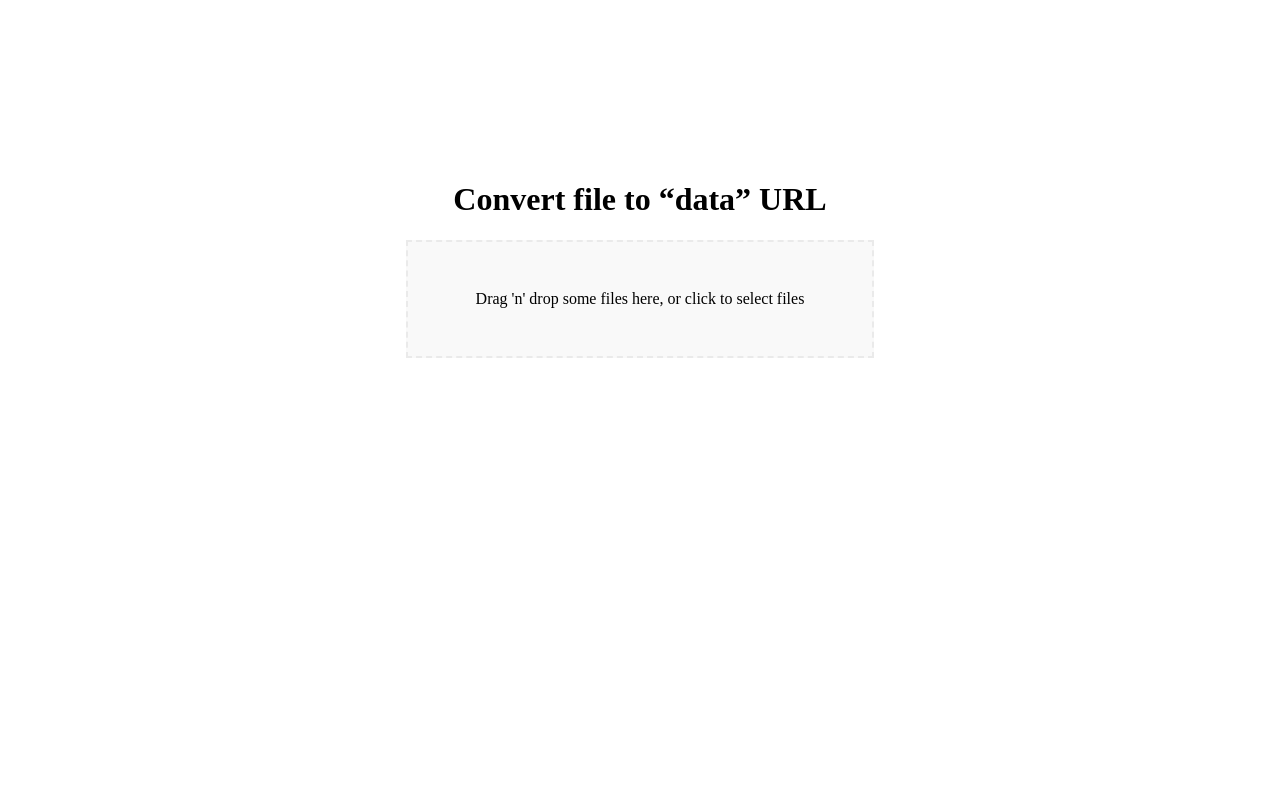
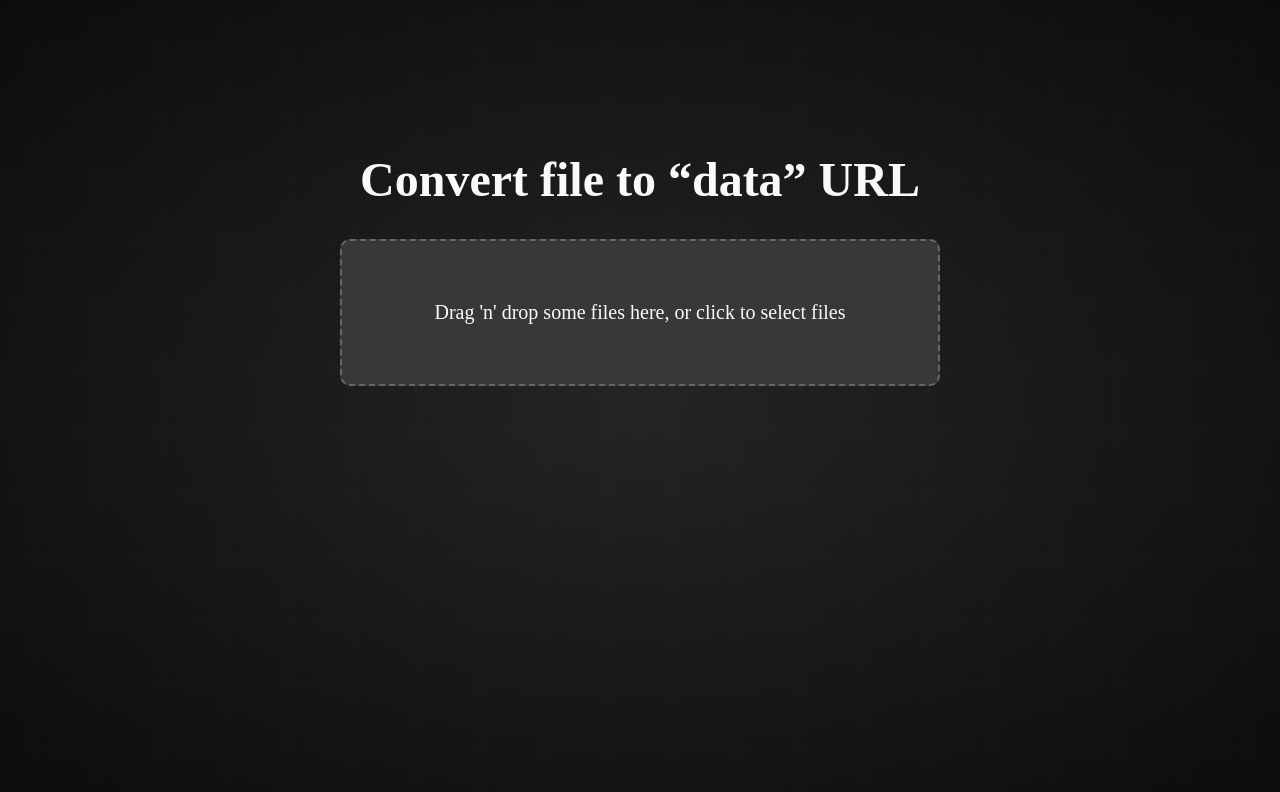
Before and after one commit to Aikain/Tools, a Next.js app: page /dataurl in a window 1280 px wide. Shown: the top 792 px of the page. Built offline with nearby package versions, Linux system fonts and the light colour scheme.

Commit message:
Clean up styles

```diff
--- a/package.json
+++ b/package.json
@@ -19,6 +19,7 @@
     },
     "dependencies": {
         "@svgr/webpack": "^8.1.0",
+        "nanoid": "^5.0.9",
         "next": "15.1.1",
         "react": "^19.0.0",
         "react-dom": "^19.0.0",
--- a/src/app/dataurl/styles.module.scss
+++ b/src/app/dataurl/styles.module.scss
@@ -3,6 +3,5 @@
     flex-direction: column;
     align-items: center;
 
-    padding-top: 20vh;
-
+    padding: 15vh 2rem;
 }
--- a/src/app/layout.tsx
+++ b/src/app/layout.tsx
@@ -3,6 +3,8 @@ import { Rubik } from 'next/font/google';
 import { ReactNode } from 'react';
 
 import '@/styles/globals.scss';
+
+import styles from './styles.module.scss';
 
 const rubik = Rubik({
     variable: '--font-rubik',
@@ -20,7 +22,9 @@ interface Props {
 
 const RootLayout = ({ children }: Props) => (
     <html lang='en'>
-        <body className={rubik.variable}>{children}</body>
+        <body className={rubik.variable}>
+            <div className={styles.root}>{children}</div>
+        </body>
     </html>
 );
 
--- a/src/app/styles.module.scss
+++ b/src/app/styles.module.scss
@@ -1,7 +1,42 @@
+.root {
+    height: 100%;
+
+    background-image: linear-gradient(
+            0deg,
+            transparent 24%,
+            rgba(255, 255, 255, 0.02) 25%,
+            transparent 26%,
+            transparent 74%,
+            rgba(255, 255, 255, 0.02) 75%,
+            transparent 76%,
+            transparent
+        ),
+        linear-gradient(
+            90deg,
+            transparent 24%,
+            rgba(255, 255, 255, 0.02) 25%,
+            transparent 26%,
+            transparent 74%,
+            rgba(255, 255, 255, 0.02) 75%,
+            transparent 76%,
+            transparent
+        );
+    background-size: 128px 128px;
+    background-position: center;
+
+    overflow-y: auto;
+    scrollbar-gutter: stable both-edges;
+}
+
 .page {
     display: flex;
     justify-content: center;
     align-items: center;
 
+    text-align: center;
+    text-wrap: pretty;
+
+    padding: 2rem;
+
     height: 100%;
 }
--- a/src/components/dataurl/index.tsx
+++ b/src/components/dataurl/index.tsx
@@ -5,12 +5,14 @@ import { useDropzone } from 'react-dropzone';
 import { CSSTransition, TransitionGroup } from 'react-transition-group';
 
 import ContentCopyIcon from '@/icons/content-copy.svg';
+import { nanoid } from 'nanoid';
 
 import styles from './styles.module.scss';
 
 type DataURLFile = {
+    id: string;
     name: string;
-    dataURL: string;
+    dataURL: string | null;
     nodeRef: RefObject<HTMLDivElement | null>;
 };
 
@@ -19,14 +21,15 @@ const DataURL = () => {
 
     const onDrop = useCallback((acceptedFiles: File[]) => {
         acceptedFiles.forEach((file) => {
+            const id = nanoid();
+            setDataURLs((old) => [...old, { id, name: file.name, dataURL: null, nodeRef: createRef() }]);
+
             const reader = new FileReader();
 
-            reader.onload = () => {
-                setDataURLs((old) => [
-                    ...old,
-                    { name: file.name, dataURL: reader.result as string, nodeRef: createRef() },
-                ]);
-            };
+            reader.onload = () =>
+                setDataURLs((old) =>
+                    old.map((value) => (value.id === id ? { ...value, dataURL: reader.result as string } : value)),
+                );
 
             reader.readAsDataURL(file);
         });
@@ -40,7 +43,7 @@ const DataURL = () => {
 
     return (
         <div className={styles.layout}>
-            <div {...getRootProps({ className: styles.dropzone })}>
+            <div {...getRootProps({ className: `${styles.dropzone} ${isDragActive ? styles.dragActive : ''}` })}>
                 <input {...getInputProps()} />
                 {isDragActive ? (
                     <p>Drop the files here ...</p>
@@ -56,19 +59,25 @@ const DataURL = () => {
                         nodeRef={nodeRef}
                         timeout={500}
                         classNames={{ enter: styles.itemEnter, enterActive: styles.itemEnterActive }}>
-                        <div className={styles.item} ref={nodeRef}>
+                        <div className={styles.card} ref={nodeRef}>
                             <div className={styles.header}>
                                 <span className={styles.name}>{name}</span>
+                                {dataURL && (
                                     <div
-                                    className={styles.copy}
+                                        className={styles.iconButton}
                                         onClick={() => handleCopyToClipboard(dataURL)}
                                         aria-label='Copy to clipboard'>
                                         <ContentCopyIcon />
                                     </div>
+                                )}
                             </div>
+                            <div className={styles.content}>
+                                {dataURL && (
                                     <span className={styles.dataURL} onClick={() => handleCopyToClipboard(dataURL)}>
-                                {dataURL}
+                                        {dataURL.substring(0, 250)}
                                     </span>
+                                )}
+                            </div>
                         </div>
                     </CSSTransition>
                 ))}
--- a/src/components/dataurl/styles.module.scss
+++ b/src/components/dataurl/styles.module.scss
@@ -1,4 +1,5 @@
 @use 'sass:color';
+@use '@/styles/elements';
 @use '@/styles/variables';
 
 .layout {
@@ -6,31 +7,6 @@
     flex-direction: column;
     align-items: center;
     gap: 2rem;
-
-    .dropzone {
-        display: flex;
-        flex-direction: column;
-        align-items: center;
-
-        outline: none;
-        transition: border 0.24s ease-in-out;
-
-        padding: 2rem;
-
-        border: 2px dashed variables.$grey;
-        background-color: color.adjust(variables.$light-grey, $alpha: -0.4);
-
-        text-align: center;
-        cursor: pointer;
-
-        width: 400px;
-
-        &:hover,
-        &.dragActive {
-            border-color: variables.$dark-grey;
-            background-color: color.adjust(variables.$light-grey, $alpha: -0.2);
-        }
-    }
 
     .dataURLs {
         display: flex;
@@ -40,72 +16,35 @@
         .itemEnter {
             height: 0;
             opacity: 0;
+            margin-bottom: -0.5rem;
+            border-width: 0;
         }
 
         .itemEnterActive {
-            height: 7rem;
+            height: calc(1.25rem + 2.1rem + 3.75rem + 2rem);
             opacity: 1;
+            margin-bottom: 0;
+            border-width: 1px;
             transition: all 500ms ease-in;
         }
 
-        .item {
-            background: variables.$light-grey;
-            padding: 1rem;
-            border-radius: 1rem;
-
-            width: 400px;
-
-            overflow: hidden;
-            line-height: 1.25rem;
-
+        .card {
             .header {
-                display: flex;
-                flex-direction: row;
-                justify-content: space-between;
-                align-items: center;
-                gap: .5rem;
-
-                margin: -1rem -1rem 0 -1rem;
-                padding: 1rem;
-
-                background: variables.$grey;
-                border-top-left-radius: 1rem;
-                border-top-right-radius: 1rem;
-
-                width: 100%;
-
                 .name {
                     font-size: 1.2rem;
                     font-weight: 600;
+                    line-height: 1.1;
 
                     overflow: hidden;
                     white-space: nowrap;
                     text-overflow: ellipsis;
                 }
-
-                .copy {
-                    cursor: pointer;
-                    color: #000000;
-                    transition: color 0.3s ease;
-
-                    &:hover {
-                        color: variables.$dark-grey;
             }
 
-                    &:active {
-                        color: variables.$grey;
-                    }
-
-                    svg {
-                        display: block;
-                    }
-                }
-            }
-
+            .content {
                 .dataURL {
                     display: -webkit-box;
-
-                padding-top: 1rem;
+                    height: 3.75rem;
 
                     overflow: hidden;
                     overflow-wrap: anywhere;
@@ -116,3 +55,4 @@
             }
         }
     }
+}
--- /dev/null
+++ b/src/styles/elements.scss
@@ -0,0 +1,85 @@
+@use 'sass:color';
+@use './variables';
+
+.card {
+    display: flex;
+    flex-direction: column;
+
+    background-color: variables.$card-background;
+    border-color: variables.$card-border;
+    border-style: solid;
+    border-width: 1px;
+    border-radius: 1rem;
+
+    width: min(600px, 100vw - 4rem);
+
+    overflow: hidden;
+    line-height: 1.25rem;
+
+    .header {
+        display: flex;
+        flex-direction: row;
+        justify-content: space-between;
+        align-items: center;
+        gap: 0.5rem;
+
+        padding: 1rem;
+
+        background-color: color.adjust(variables.$card-background, $blackness: 20%);
+        border-top-left-radius: 1rem;
+        border-top-right-radius: 1rem;
+    }
+
+    .content {
+        padding: 1rem;
+    }
+}
+
+.dropzone {
+    display: flex;
+    flex-direction: column;
+    align-items: center;
+
+    outline: none;
+    transition:
+        border 0.2s ease-in-out,
+        background-color 0.2s ease-in-out;
+
+    padding: 2rem;
+
+    border: 2px dashed color.adjust(variables.$card-border, $whiteness: 20%);
+    border-radius: 0.5rem;
+    background-color: variables.$card-background;
+
+    text-align: center;
+    cursor: pointer;
+
+    width: min(600px, 100vw - 4rem);
+
+    &:hover,
+    &.dragActive {
+        border-color: color.adjust(variables.$card-border, $whiteness: 40%);
+        background-color: color.adjust(variables.$card-background, $whiteness: 10%);
+    }
+}
+
+.iconButton {
+    cursor: pointer;
+    border-radius: 50%;
+    padding: 0.5rem;
+    margin: -0.5rem;
+
+    transition: background-color 0.3s ease;
+
+    &:hover {
+        background-color: color.adjust(variables.$background, $whiteness: 20%);
+    }
+
+    &:active {
+        background-color: color.adjust(variables.$background, $whiteness: 50%);
+    }
+
+    svg {
+        display: block;
+    }
+}
--- a/src/styles/globals.scss
+++ b/src/styles/globals.scss
@@ -1,3 +1,6 @@
+@use '@/styles/variables';
+@use 'sass:color';
+
 html,
 body {
     height: 100%;
@@ -5,10 +8,27 @@ body {
 
 html {
     overflow-x: hidden;
-    margin-right: calc(-1 * (100vw - 100%));
+
+    font-size: 1.25rem;
 }
 
 body {
-  margin: 0;
-  min-height: 100vh;
+    margin: 0;
+    min-height: 100vh;
+
+    background-color: variables.$background;
+    background-image: radial-gradient(variables.$background, color.adjust(variables.$background, $blackness: 200%));
+
+    color: variables.$color;
 }
+
+* {
+    box-sizing: border-box;
+}
+
+h1 {
+    font-size: 2.4em;
+
+    text-align: center;
+    text-wrap: pretty;
+}
--- a/src/styles/variables.scss
+++ b/src/styles/variables.scss
@@ -1,5 +1,13 @@
+@use 'sass:color';
+
 // Colors
 
 $light-grey: #f5f5f5;
 $grey: #eaeaea;
 $dark-grey: #555555;
+
+$background: #242424;
+$color: #fafafa;
+
+$card-background: color.adjust($background, $whiteness: 10%);
+$card-border: color.adjust($background, $whiteness: 20%);
```
Also changed, not shown: src/app/not-found.tsx (added, +9 -0 lines), 1 other file (tests, documents, lock files or other folders). Lines whose indentation alone changed are shown as unchanged.
